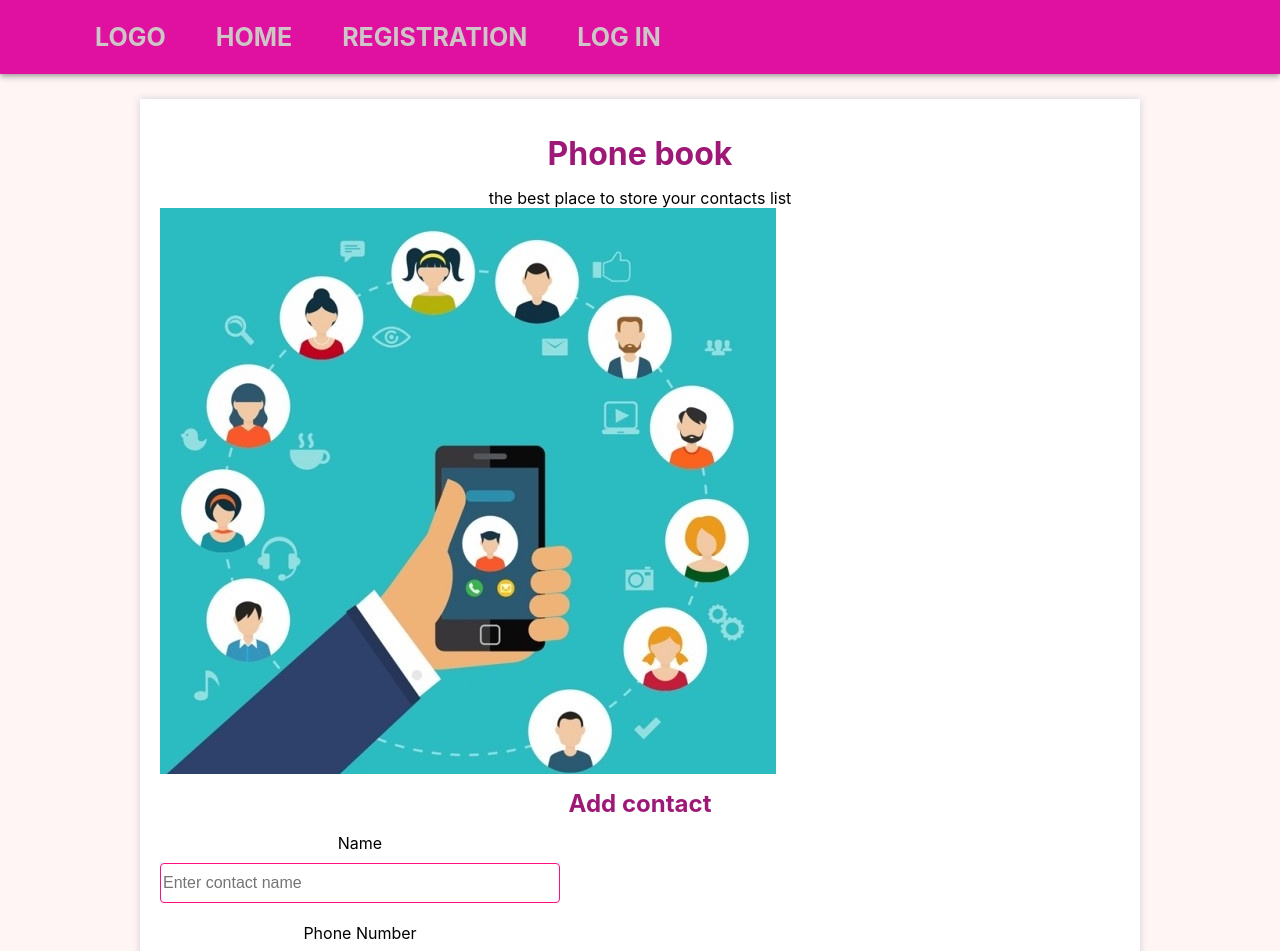
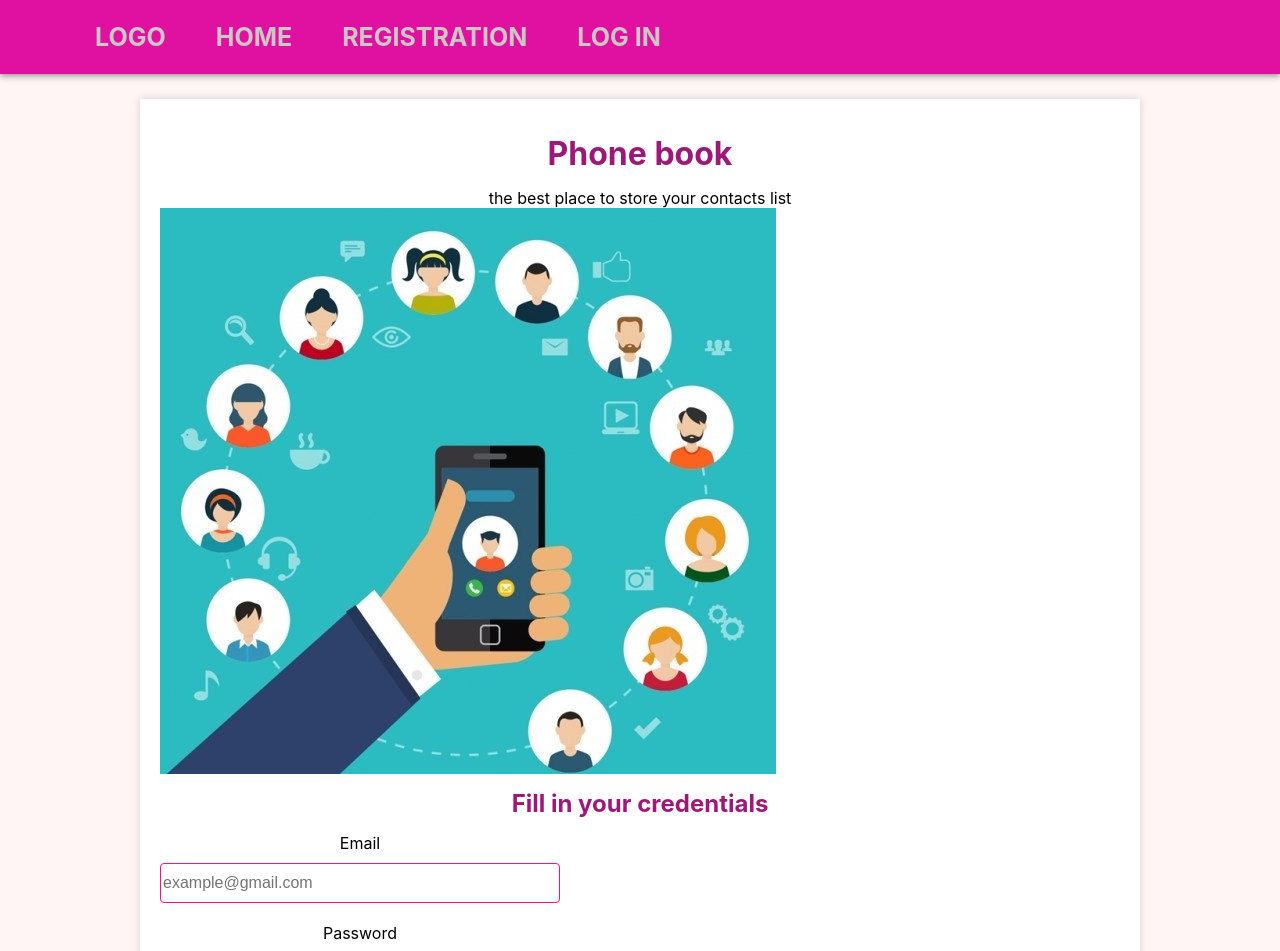
Before and after one commit to ElenMandrovskaya/phonebook-app---react, a React (Create React App) app: page / in a window 1280 px wide. Shown: the top 951 px of the page. Built offline with nearby package versions, Linux system fonts and the light colour scheme; no server answers.

Commit message:
login form

```diff
--- a/src/App/App.js
+++ b/src/App/App.js
@@ -11,8 +11,8 @@ import { Title } from "../components/Title/Title";
 import { AppBar } from '../components/AppBar/AppBar';
 import { RegistrationForm } from '../components/RgisterationForm/RegistrationForm';
 import { UserMenu } from '../components/UserMenu/UserMenu';
-import { LoginForm } from '../components/LoginFrom/LoginForm';
 import { HomePage } from '../pages/Home';
+import { LoginPage } from '../pages/Login';
 
 export default function App() {
 
@@ -20,7 +20,8 @@ export default function App() {
     <>
       <AppBar />
       <Main>
-        <HomePage/>
+        <HomePage />
+        <LoginPage />
           <Title title={"Add contact"} />
           <ContactForm/>
 
@@ -35,7 +36,6 @@ export default function App() {
           <RegistrationForm />
 
         <UserMenu />
-        <LoginForm />
       </Main>
       <ToastContainer />
       </>
--- a/src/pages/Login.js
+++ b/src/pages/Login.js
@@ -0,0 +1,11 @@
+import { LoginForm } from "../components/LoginFrom/LoginForm";
+import { Title } from "../components/Title/Title";
+
+export function LoginPage() {
+    return (
+        <>
+        <Title title={"Fill in your credentials"} />
+        <LoginForm />
+        </>
+    )
+}
```
